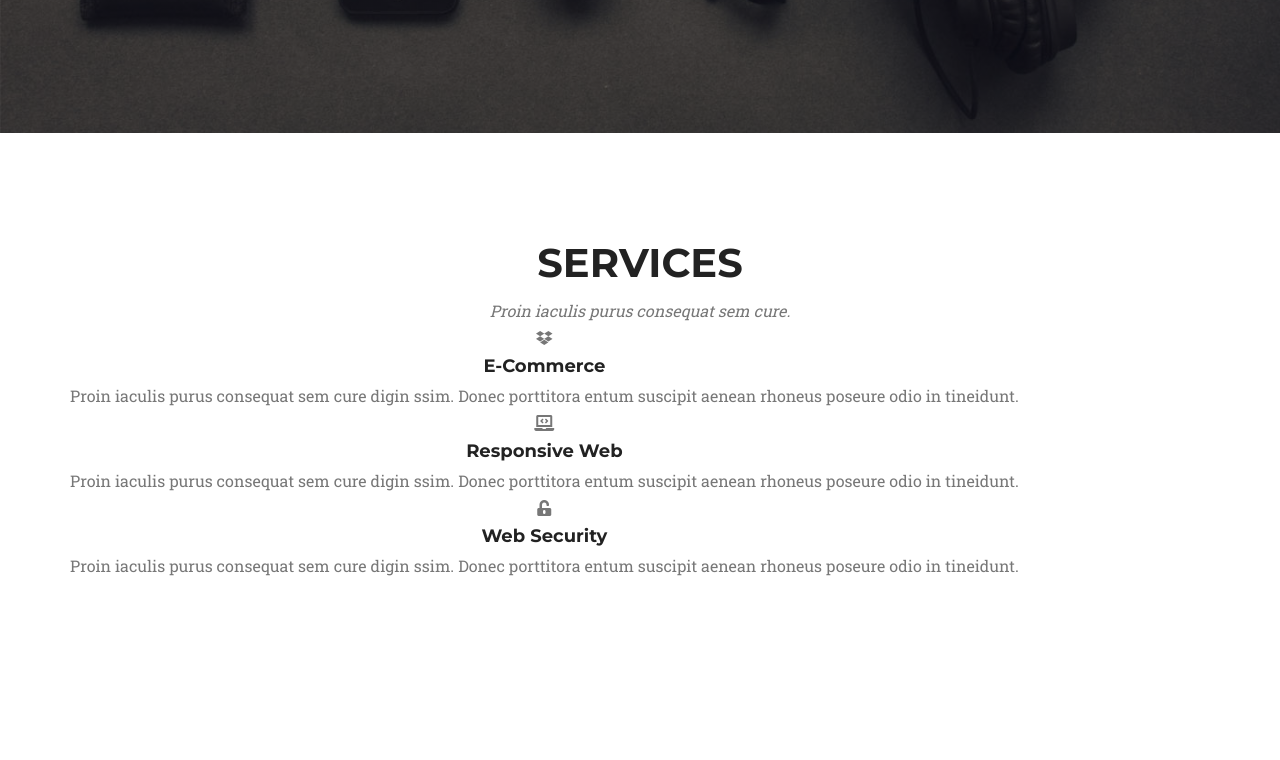
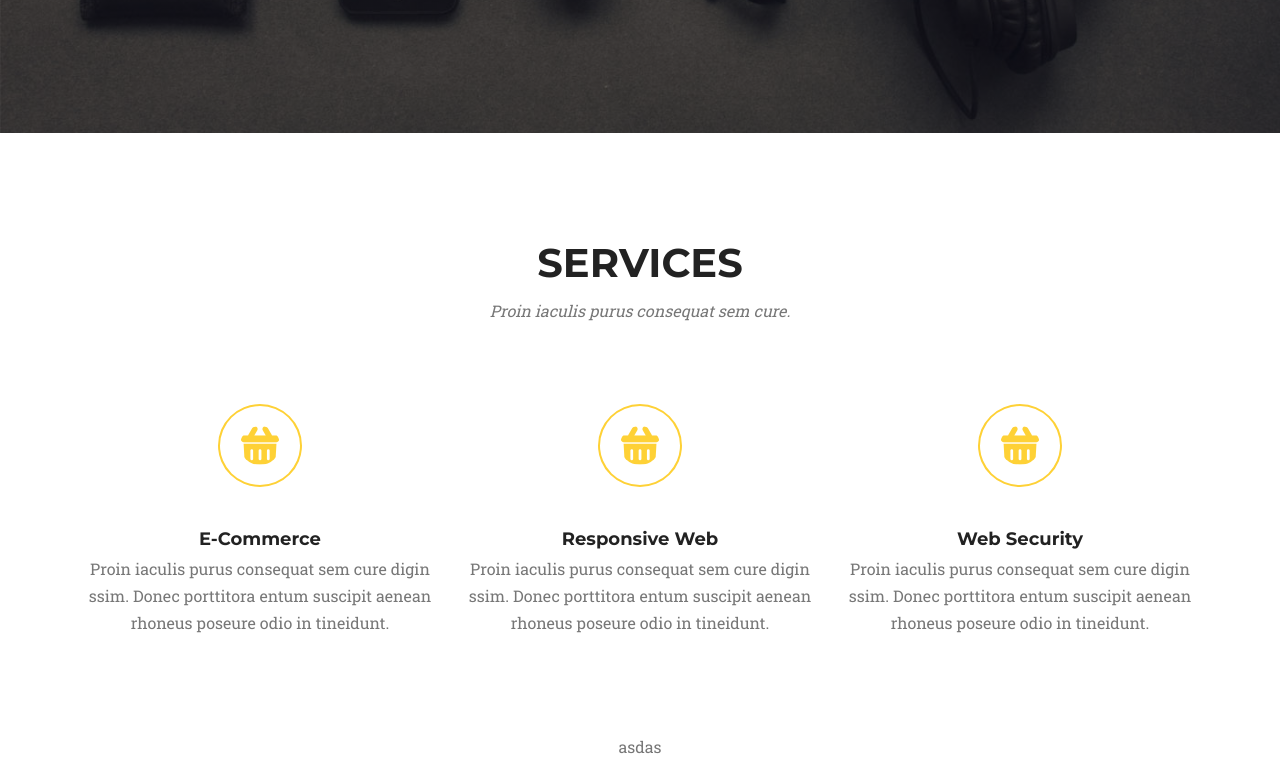
Before and after one commit to adam-goss94/task-runner, a website: page index.html in a window 1280 px wide. Shown: the part 567-1327 px from the top of the page. Before the commit the page ends 1242 px from the top, so only its background shows below. Drawn offline with Linux system fonts and the light colour scheme.

Commit message:
Add styles for services section

```diff
--- a/index.html
+++ b/index.html
@@ -37,26 +37,26 @@
     <section class="services">
         <h2 class="font-title">Services</h2>
         <p class="font-italic">Proin iaculis purus consequat sem cure.</p>
-        <div class="container">
+        <div class="container services-content">
             <div class="row">
-                <div class="box">
-                    <i class="fab fa-dropbox"></i>
+                <div class="box col-12 col-md-4">
+                    <img src="images/commerce.png" alt="box icon">
                     <h3 class="font-subtitle">E-Commerce</h3>
                     <p>Proin iaculis purus consequat sem cure digin ssim. Donec porttitora entum suscipit aenean rhoneus poseure odio in tineidunt.</p>
                 </div>
-                <div class="box">
-                    <i class="fas fa-laptop-code"></i>
+                <div class="box col-12 col-md-4">
+                        <img src="images/commerce.png" alt="box icon">
                     <h3 class="font-subtitle">Responsive Web</h3>
                     <p>Proin iaculis purus consequat sem cure digin ssim. Donec porttitora entum suscipit aenean rhoneus poseure odio in tineidunt.</p>
                 </div>
-                <div class="box">
-                    <i class="fas fa-unlock-alt"></i>
+                <div class="box col-12 col-md-4">
+                        <img src="images/commerce.png" alt="box icon">
                     <h3 class="font-subtitle">Web Security</h3>
                     <p>Proin iaculis purus consequat sem cure digin ssim. Donec porttitora entum suscipit aenean rhoneus poseure odio in tineidunt.</p>
                 </div>
             </div>
         </div>
     </section>
-
+<p>asdas</p>
 </body>
 </html>
--- a/sass/style.scss
+++ b/sass/style.scss
@@ -131,3 +131,11 @@ section{
     }
 
 }
+
+.services img{
+    display: inline-block;
+    border: 2px solid $colorThree;
+    border-radius: 50%;
+    padding: 20px;
+    margin: 80px 0 30px 0;
+}
```
Also changed, not shown: css/style.css, images/commerce.png (added), images/responsive.png (added), images/security.png (added), 1 other file.
